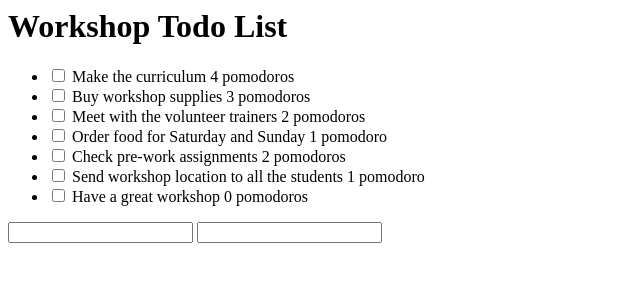
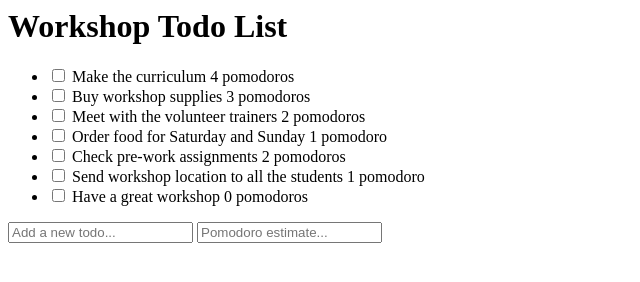
Before and after one commit to pathikbhatt/todo_app_front_end, a plain HTML site: page index.html in a window 1280 px wide. Shown: the whole page, without its empty margins (0-640 px from the left). Drawn offline with Linux system fonts and the light colour scheme.

Commit message:
better inputs

```diff
--- a/index.html
+++ b/index.html
@@ -35,7 +35,7 @@
       </li>
     </ul>
 
-    <input type="text">
-    <input type="number">
+    <input type="text" placeholder="Add a new todo...">
+    <input type="number" placeholder="Pomodoro estimate...">
   </body>
 </html>
```
